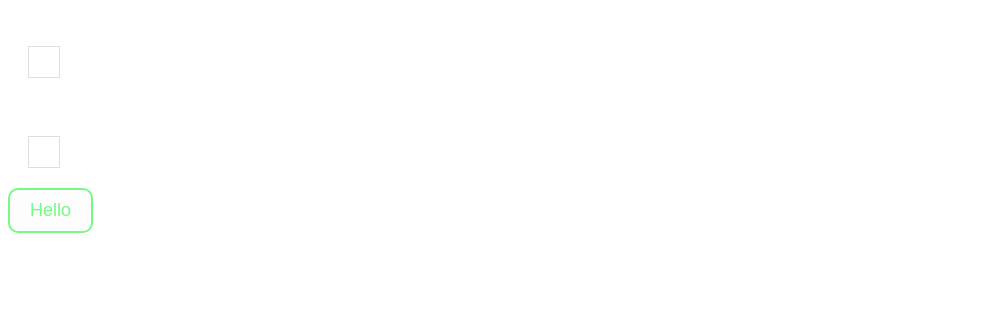
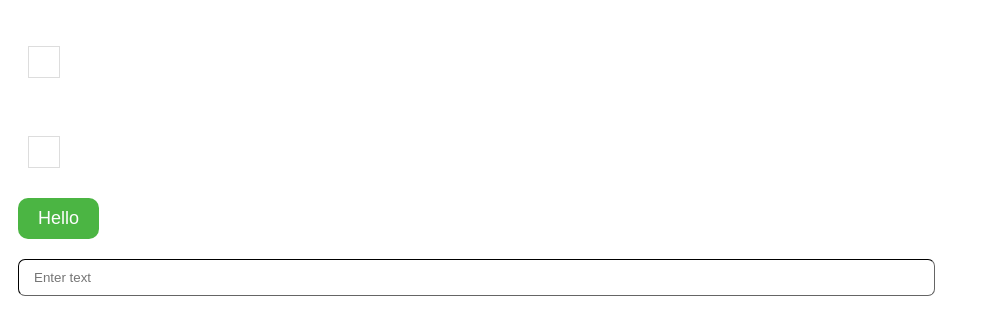
Before and after one commit to Zack1808/TodoApp, a React (Create React App) app in the folder app/: page / in a window 1280 px wide. Shown: the top 334 px of the page, without its empty margins (0-990 px from the left). Built offline with nearby package versions, Linux system fonts and the light colour scheme.

Commit message:
Added Input component

```diff
--- a/app/src/components/App.js
+++ b/app/src/components/App.js
@@ -2,13 +2,15 @@ import React from "react";
 
 import CheckBox from "./CheckBox";
 import Button from "./Button";
+import Input from "./Input";
 
 const App = () => {
     return(
         <div>
             <CheckBox />
             <CheckBox />
-            <Button onClick={() => console.log("clicked")} type="button" buttonStyle="btn--success--outline" buttonSize="btn--medium">Hello</Button>
+            <Button onClick={() => console.log("clicked")} type="button" buttonStyle="btn--success--solid" buttonSize="btn--medium">Hello</Button>
+            <Input />
         </div>
     )
 };
--- /dev/null
+++ b/app/src/components/Input.js
@@ -0,0 +1,11 @@
+import React from 'react';
+
+import "../css/Input.css"
+
+const Input = ({ placeholder = "Enter text" }) => {
+    return(
+        <input className="input" type="text" placeholder={placeholder}></input>
+    )
+};
+
+export default Input;
--- a/app/src/css/Button.css
+++ b/app/src/css/Button.css
@@ -2,7 +2,7 @@
     --primary: #4628ff;
     --warning: #ffd028;
     --danger: #eb3f27;
-    --success: #75fa83;
+    --success: #4bb543;
     --white: #fdfdfd;
     --dark: #181717;
 }
@@ -12,6 +12,7 @@
     font-weight: 400;
     border-radius: 10px;
     cursor: pointer;
+    margin: 10px;
     transition: transform .3s ease;
 }
 
--- /dev/null
+++ b/app/src/css/Input.css
@@ -0,0 +1,10 @@
+.input {
+    padding: 10px 15px;
+    display: flex;
+    border-radius: 7px;
+    width: 70%;
+    margin: 10px;
+    border-color: #111;
+    border-width: 1px;
+    box-shadow: none;
+}
```
